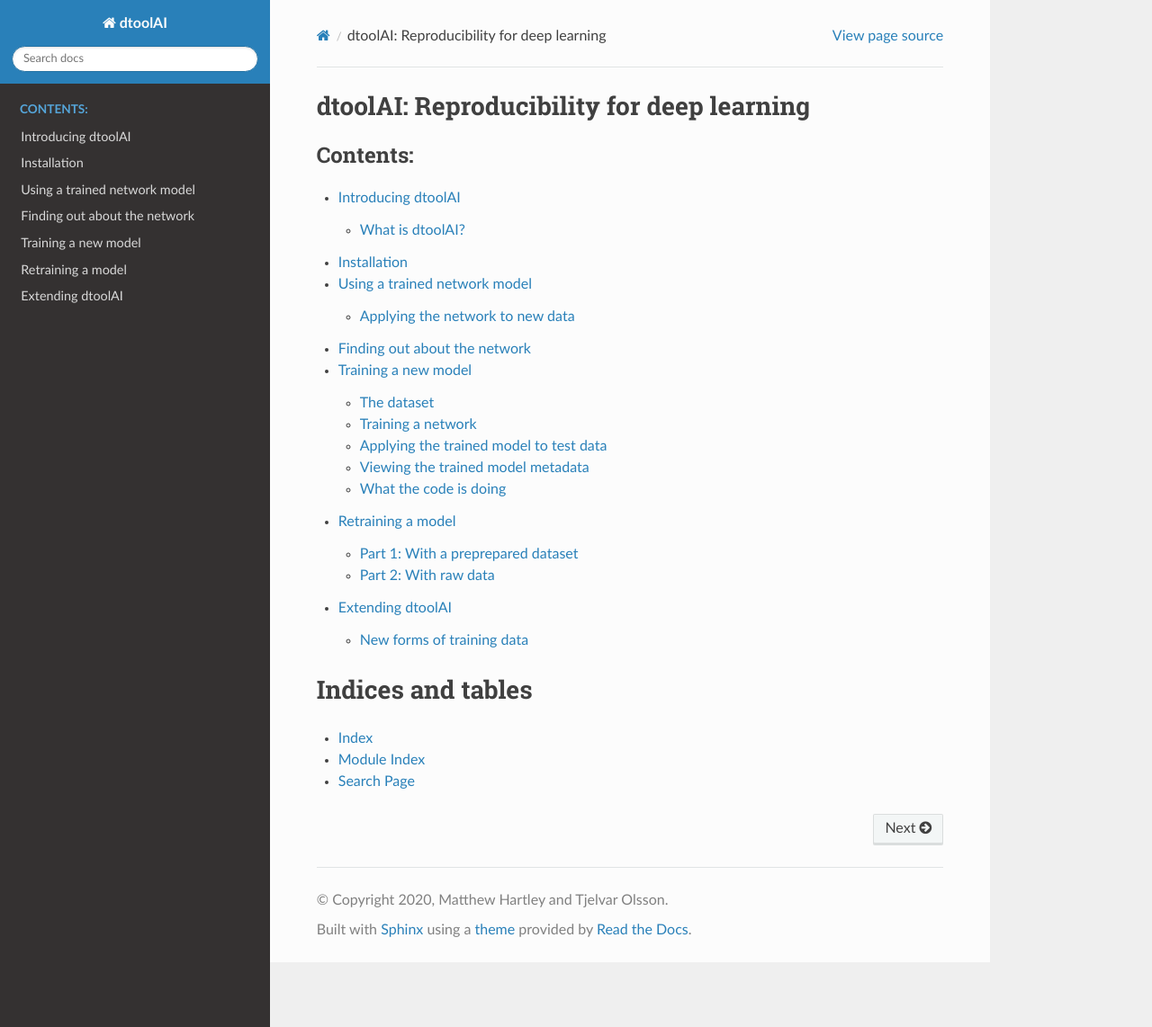
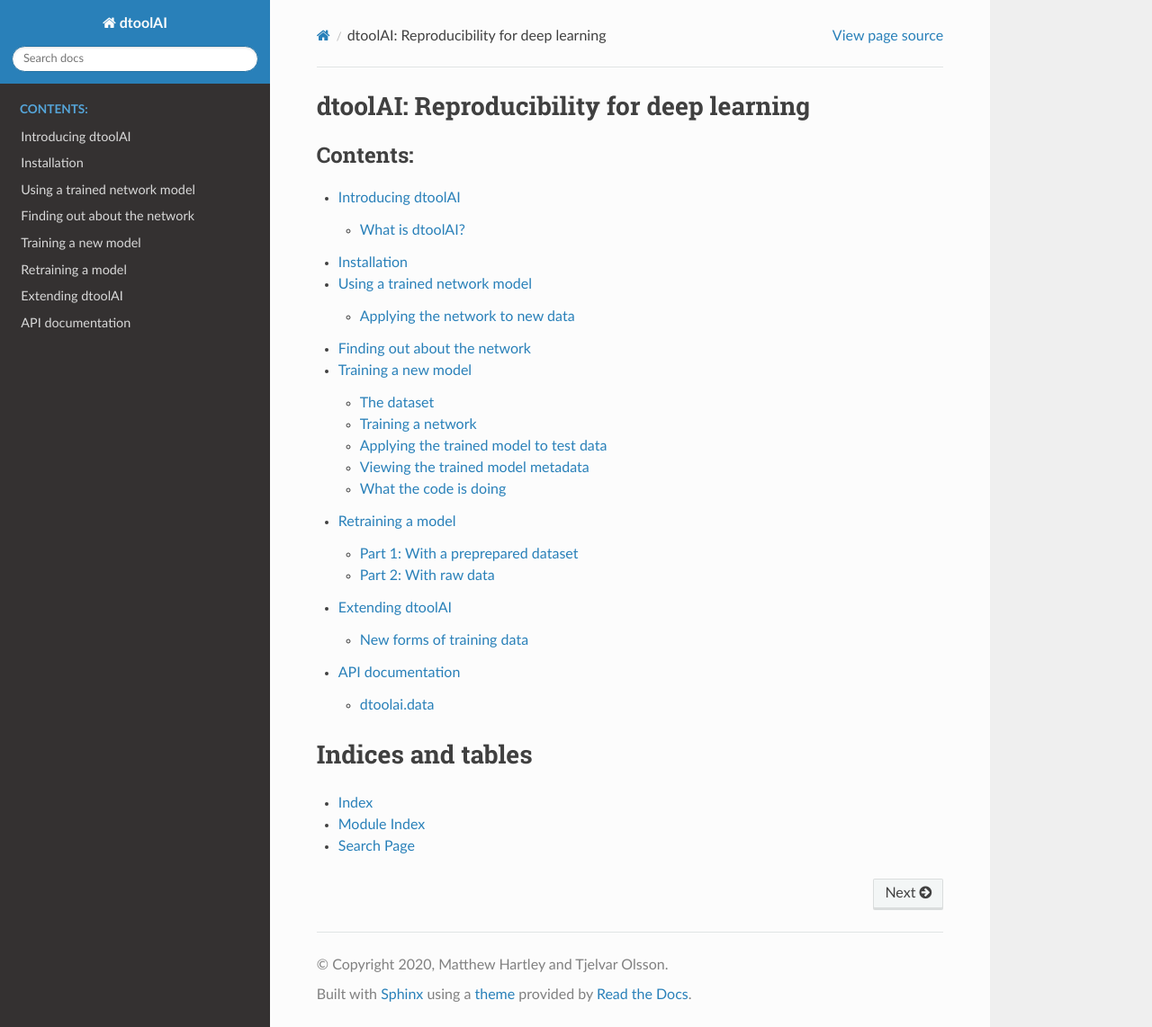
Before and after one commit to JIC-CSB/dtoolai, a Sphinx documentation site: the page built from docs/source/index.rst, in a window 1280 px wide and 1142 px high. Shown: the whole window at 90% size. Built offline with Sphinx 7.4.7 and the Read the Docs theme 2.0.0, drawn with Linux system fonts in a browser that asks for light colours.

Commit message:
Configure and add files to start including API documentation

```diff
--- /dev/null
+++ b/docs/source/api.rst
@@ -0,0 +1,7 @@
+API documentation
+=================
+
+.. toctree::
+   :maxdepth: 2
+
+   api/data
--- /dev/null
+++ b/docs/source/api/data.rst
@@ -0,0 +1,5 @@
+dtoolai.data
+============
+
+.. automodule:: dtoolai.data
+   :members:
--- a/docs/source/conf.py
+++ b/docs/source/conf.py
@@ -33,6 +33,8 @@
 # extensions coming with Sphinx (named 'sphinx.ext.*') or your custom
 # ones.
 extensions = [
+    'sphinx.ext.autodoc',
+    'sphinx.ext.napoleon'
 ]
 
 # Add any paths that contain templates here, relative to this directory.
--- a/docs/source/index.rst
+++ b/docs/source/index.rst
@@ -16,6 +16,7 @@
    training
    retraining
    extending_dtoolai
+   api
 
 
 Indices and tables
```
